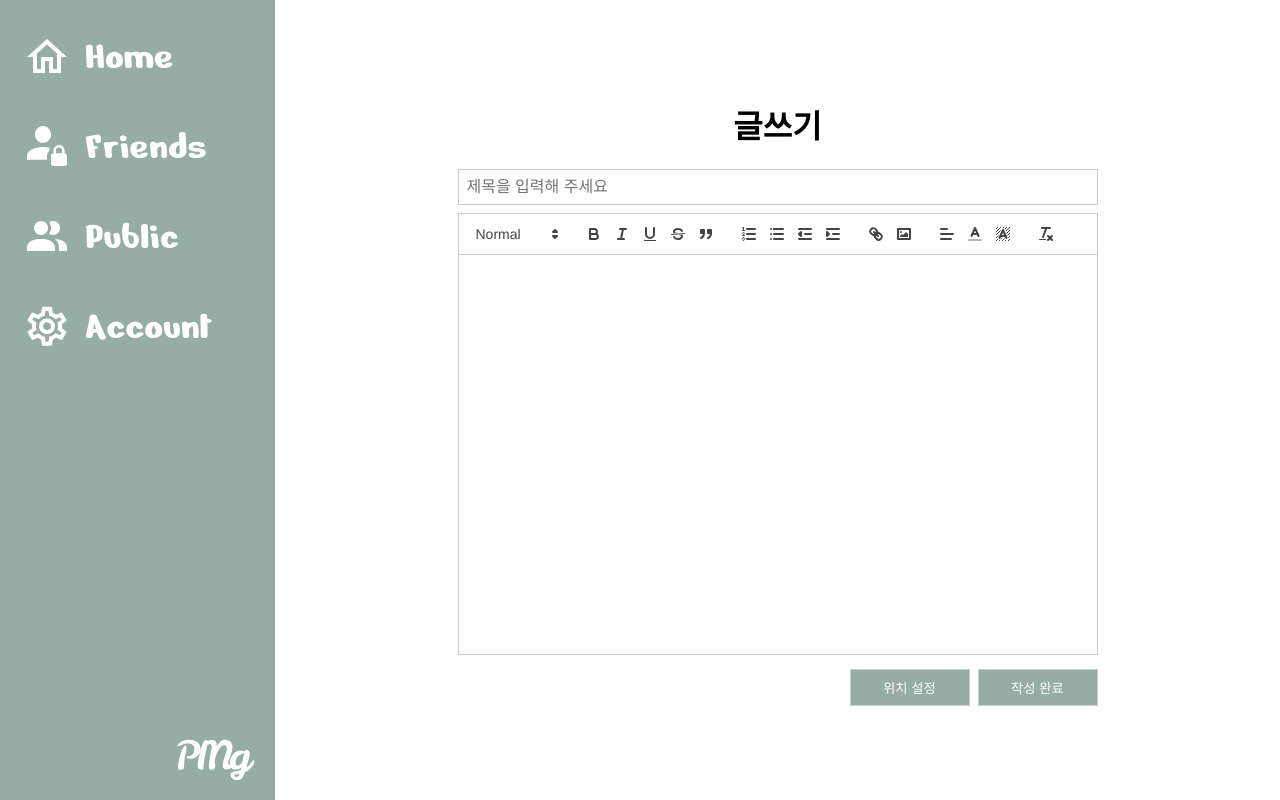
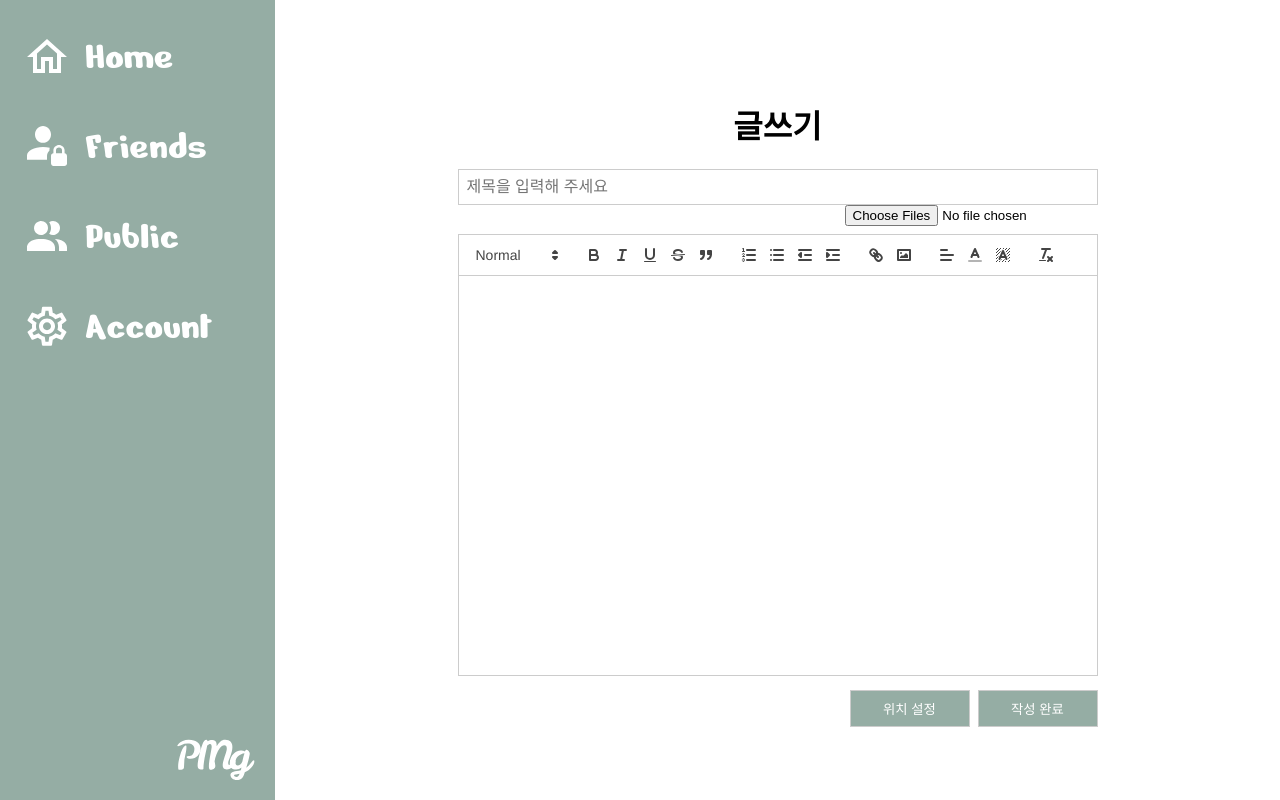
Before and after one commit to B612-TEAM2/Frontend, a React (Create React App) app: page /writing in a window 1280 px wide. Built offline with nearby package versions, Linux system fonts and the light colour scheme.

Commit message:
edit img editor

```diff
--- /dev/null
+++ b/src/components/Home/Writing/ImageComponent.js
@@ -0,0 +1,34 @@
+import React, { useState } from "react";
+
+function ImageComponent({onImageChange}) {
+    const [previews, setPreviews] = useState([]);
+
+    const handleImageChange = (e) => {
+        if(e.target.files) {
+            const filesArray = Array.from(e.target.files).map((file) =>
+                URL.createObjectURL(file)
+            );
+
+            setPreviews((prevImages) => prevImages.concat(filesArray));
+            Array.from(e.target.files).map((file) => URL.revokeObjectURL(file));
+
+            const fileArray = Array.from(e.target.files);
+            onImageChange(fileArray);
+        }
+    };
+
+    const renderPhotos = (source) => {
+        return source.map((photo, index) => {
+            return <img src={photo} alt="" key={photo} />;
+        });
+    };
+
+    return (
+      <div>
+        <input type="file" id="file" multiple onChange={handleImageChange} />
+        <div className="result">{renderPhotos(previews)}</div>
+      </div>
+    );
+}
+
+export default ImageComponent;
--- a/src/pages/Home/Writing/Writing.js
+++ b/src/pages/Home/Writing/Writing.js
@@ -4,9 +4,11 @@ import SideMenuBar from "../../../components/SideMenuBar";
 import Modal from "react-modal";
 import Map from "../../../components/Home/Writing/Map";
 import EditorComponent from "../../../components/Home/Writing/EditorComponent";
+import ImageComponent from "../../../components/Home/Writing/ImageComponent";
 import { useNavigate } from "react-router-dom";
 
 const Writing = () => {
+  const [images, setImages] = useState([]);
   const [title, setTitle] = useState("");
   const navigate = useNavigate();
 
@@ -17,7 +19,6 @@ const Writing = () => {
     setClickedLng(location.lng);
   };
 
-  const [images, setImages] = useState([]);
   const handleImageChange = (image) => {
     if(images.length >= 10){
       alert(`이미지는 최대 10개까지 첨부할 수 있습니다.`);
@@ -79,8 +80,8 @@ const Writing = () => {
       formData.append("content", content);
       formData.append("latitude", clickedLat);
       formData.append("longitude", clickedLng);
-      images.forEach((image, index) => {
-        formData.append(`image${index}`, image);
+      images.forEach((image) => {
+        formData.append("imgs", image);
       });
       const response = await fetch("http://localhost:8080/posts/home/store", {
         method: "POST",
@@ -112,6 +113,7 @@ const Writing = () => {
             onChange={handleTitleChange}
             placeholder="제목을 입력해 주세요"
           />
+          <ImageComponent images={images} onImageChange={handleImageChange} />
           <EditorComponent
             value={content}
             onChange={onEditorChange}
```
